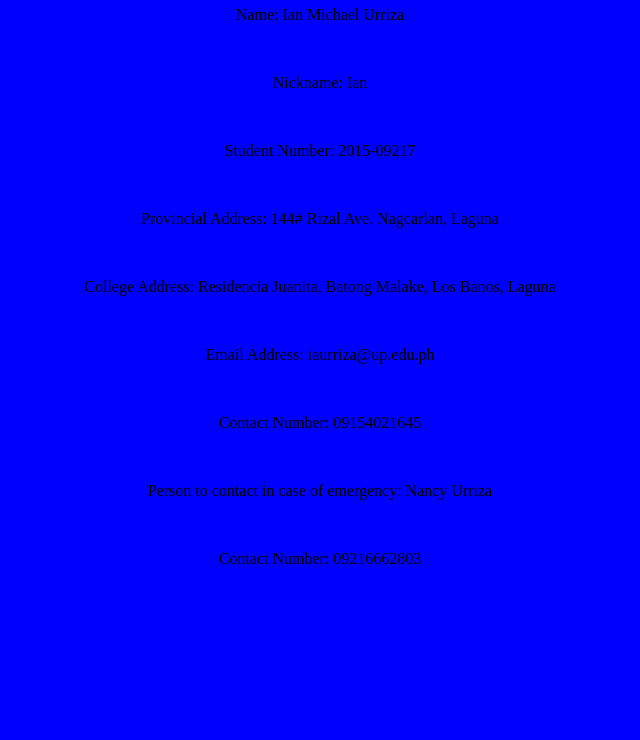
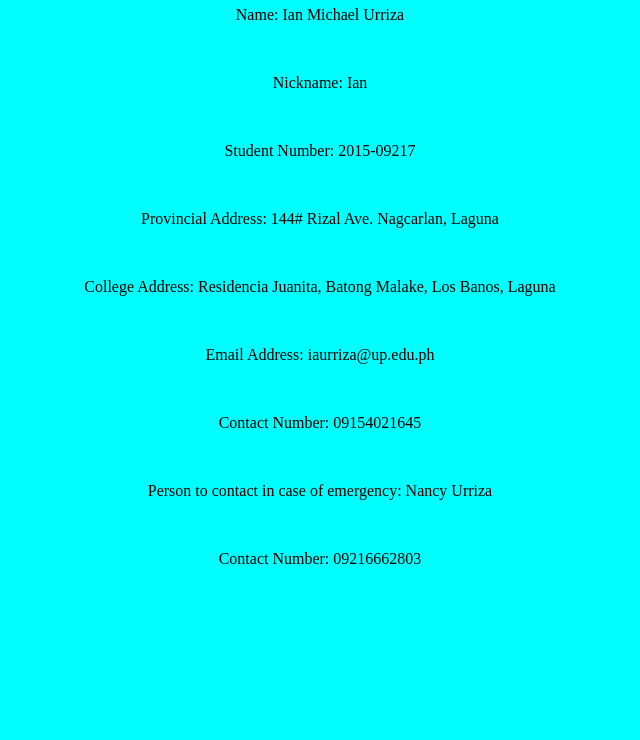
Before and after one commit to ianurriza/iaurriza.github.io, a plain HTML site: page index.html in a window 1280 px wide. Shown: the part 60-800 px from the top of the page, without its empty margins (320-960 px from the left). Drawn offline with Linux system fonts and the light colour scheme.

Commit message:
Update index.css

```diff
--- a/index.css
+++ b/index.css
@@ -1,5 +1,5 @@
 body{
-  background-color: blue;
+  background-color: #00ffff;
  }
 
 h1{
```
